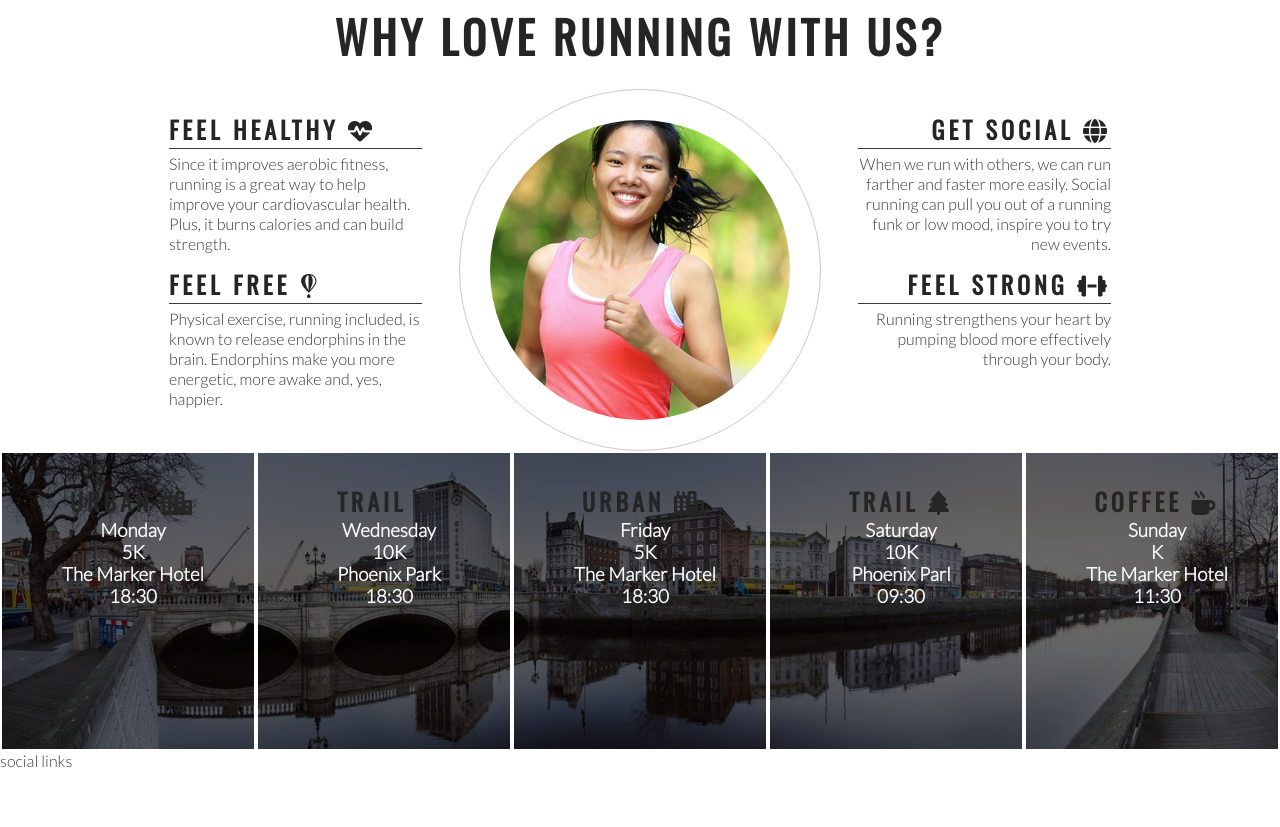
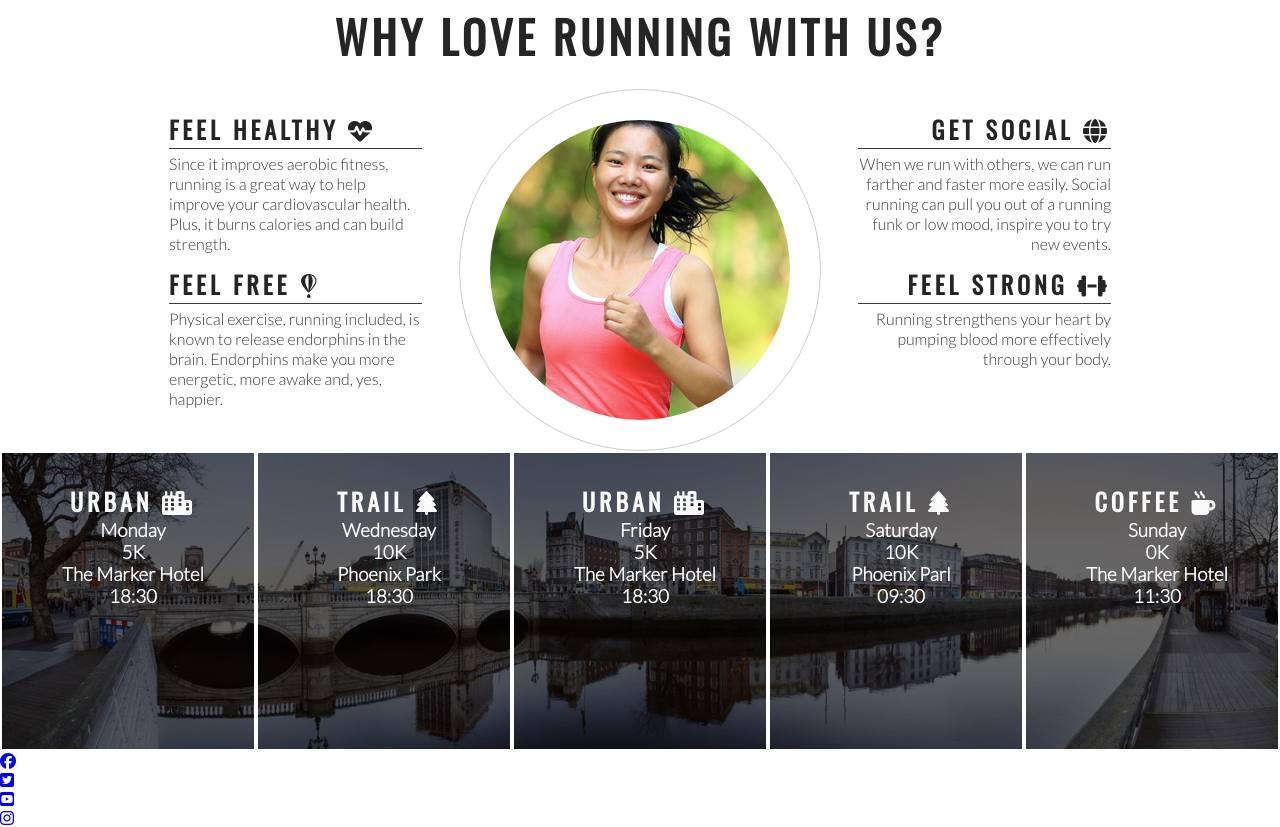
Before and after one commit to rebeccatraceyt/love-running, a plain HTML site: page index.html in a window 1280 px wide. Shown: the part 692-1519 px from the top of the page. Before the commit the page ends 1462 px from the top, so only its background shows below. Drawn offline with nearby package versions, Linux system fonts and the light colour scheme.

Commit message:
Add social media icons to footer

```diff
--- a/assets/css/style.css
+++ b/assets/css/style.css
@@ -202,3 +202,7 @@ hr {
     border: 2px solid white;
     box-sizing: border-box;
 }
+
+#times h2 {
+    color: #fafafa;
+}
--- a/index.html
+++ b/index.html
@@ -108,14 +108,31 @@
         <div>
             <h2>Coffee <i class="fas fa-mug-hot"></i></h2>
             <h3>Sunday</h3>
-            <h3>K</h3>
+            <h3>0K</h3>
             <h3>The Marker Hotel</h3>
             <h3>11:30</h3>
         </div>
     </section>
-    <section>
-        social links
-    </section>
+    <footer>
+        <ul>
+            <li>
+                <a href="https://facebook.com" target="_blank" rel="noopener"
+                    aria-label="Visit our Facebook page (opens in a new tab)"><i class="fab fa-facebook"></i></a>
+            </li>
+            <li>
+                <a href="https://twitter.com" target="_blank" rel="noopener"
+                    aria-label="Visit our Twitter page (opens in a new tab)"><i class="fab fa-twitter-square"></i></a>
+            </li>
+            <li>
+                <a href="https://youtube.com" target="_blank" rel="noopener"
+                    aria-label="Visit our YouTube page (opens in a new tab)"><i class="fab fa-youtube-square"></i></a>
+            </li>
+            <li>
+                <a href="https://instagram.com" target="_blank" rel="noopener"
+                    aria-label="Visit our Instagram page (opens in a new tab)"><i class="fab fa-instagram"></i></a>
+            </li>
+        </ul>
+    </footer>
 
     <!-- font awesome script -->
     <script src="https://kit.fontawesome.com/bc68bd906d.js" crossorigin="anonymous"></script>
```
